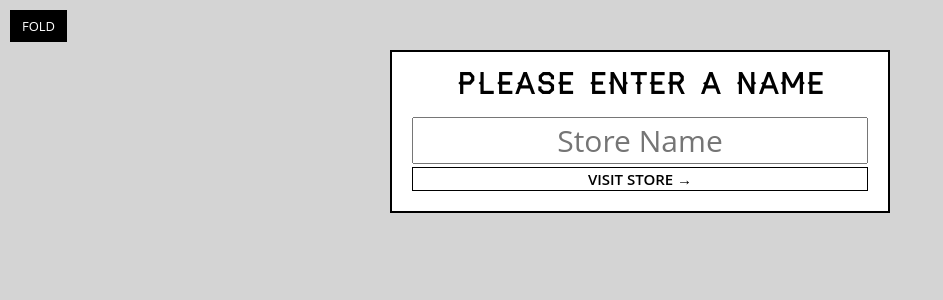
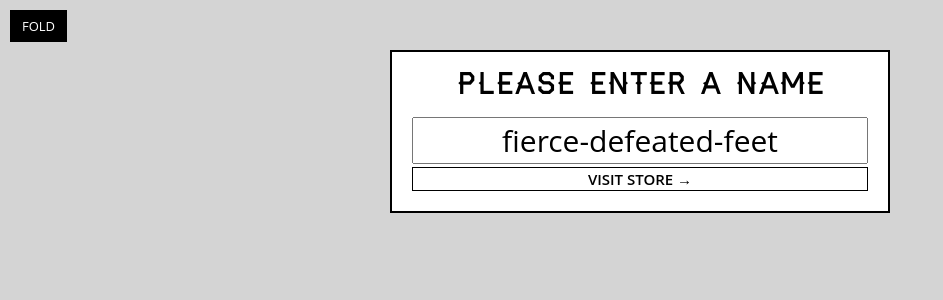
Before and after one commit to Pazoia/wes_Bos---React_for_Beginners, a React (Create React App) app in the folder catch-of-the-day/: page / in a window 1280 px wide. Shown: the top 300 px of the page, without its empty margins (0-943 px from the left). Built offline with nearby package versions, Linux system fonts and the light colour scheme.

Commit message:
Lesson 10 - Helper and Utility Functions Complete

```diff
--- a/catch-of-the-day/src/components/StorePicker.js
+++ b/catch-of-the-day/src/components/StorePicker.js
@@ -1,11 +1,12 @@
 import React from "react";
+import { getFunName } from "../helpers";
 
 class StorePicker extends React.Component {
     render() {
         return (
             <form className="store-selector">
                 <h2>Please Enter a Name</h2>
-                <input type="text" required placeholder="Store Name" />
+                <input type="text" required placeholder="Store Name" defaultValue={getFunName()} />
                 <button type="submit">Visit Store →</button>
             </form>
         );
```
